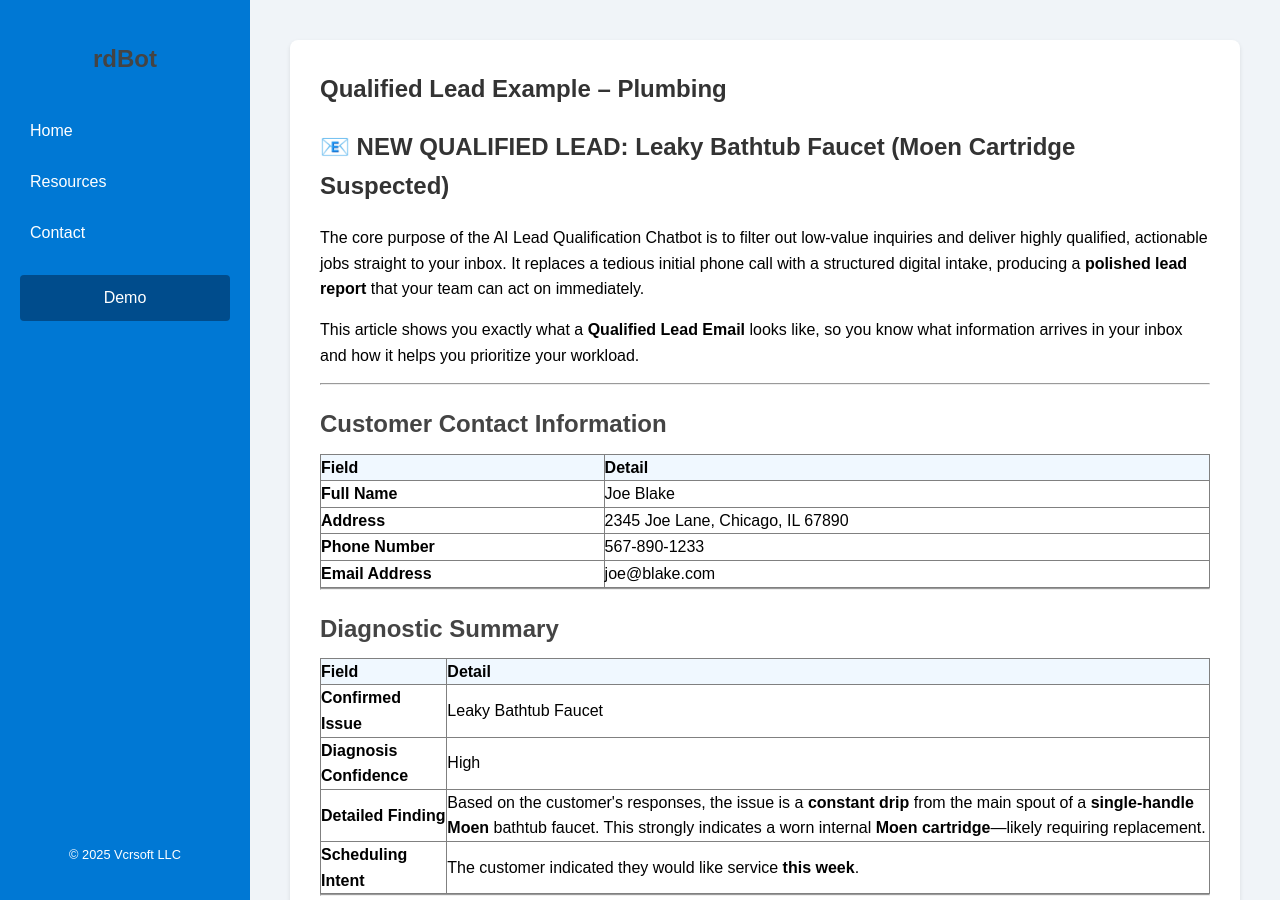
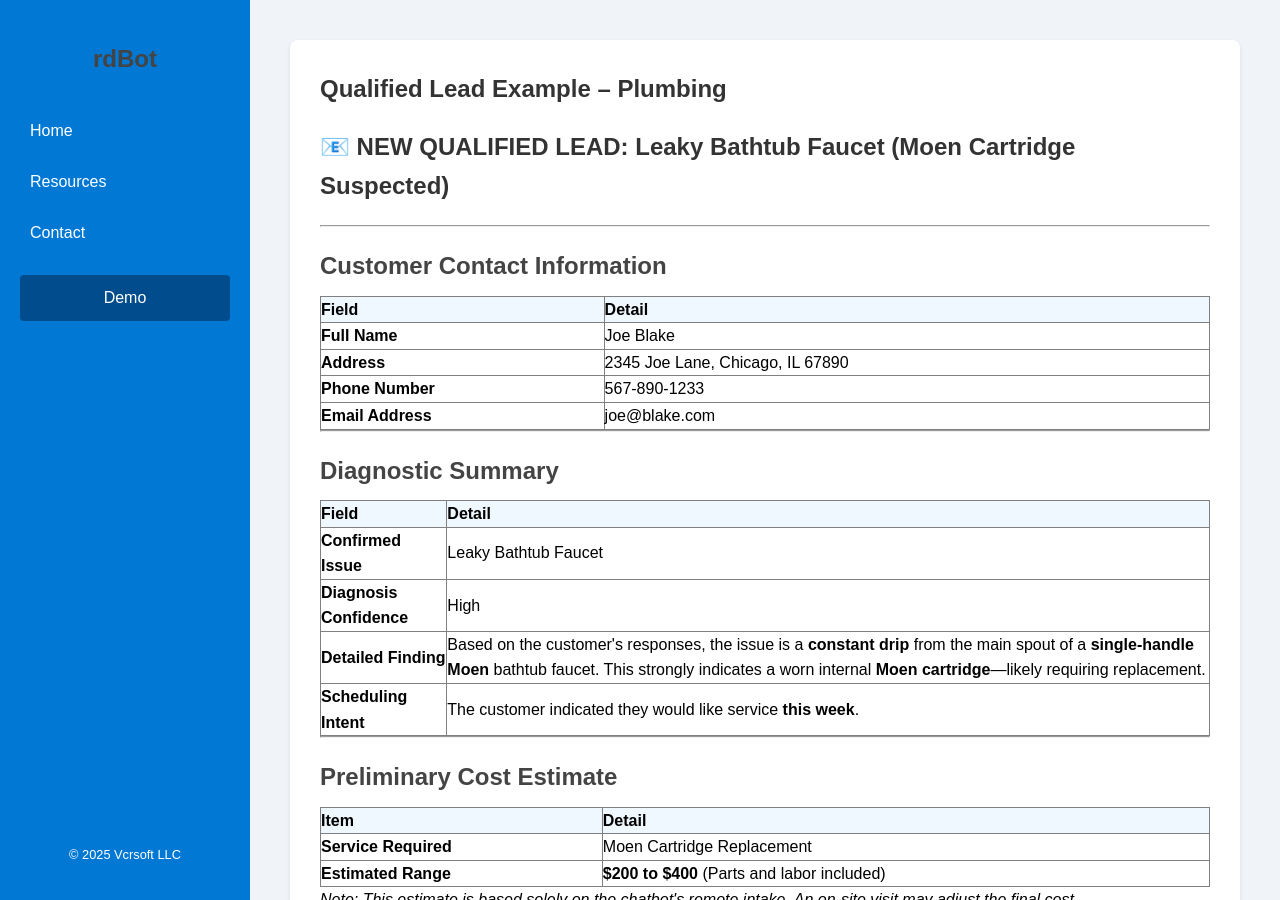
Before and after one commit to vcrsoft/vcrsoft.github.io, a Jekyll site: the page built from _resources/examples/plumbing.md, in a window 1280 px wide and 900 px high. Built offline with Jekyll 4.4.1, drawn with Linux system fonts in a browser that asks for light colours.

Commit message:
Simplify lead qualification article introduction
Removed introductory text about the AI Lead Qualification Chatbot.

```diff
--- a/_resources/examples/plumbing.md
+++ b/_resources/examples/plumbing.md
@@ -6,10 +6,6 @@ nav_exclude: true
 ---
 
 # 📧 NEW QUALIFIED LEAD: Leaky Bathtub Faucet (Moen Cartridge Suspected)
-
-The core purpose of the AI Lead Qualification Chatbot is to filter out low-value inquiries and deliver highly qualified, actionable jobs straight to your inbox. It replaces a tedious initial phone call with a structured digital intake, producing a **polished lead report** that your team can act on immediately.
-
-This article shows you exactly what a **Qualified Lead Email** looks like, so you know what information arrives in your inbox and how it helps you prioritize your workload.
 
 ---
 
```
